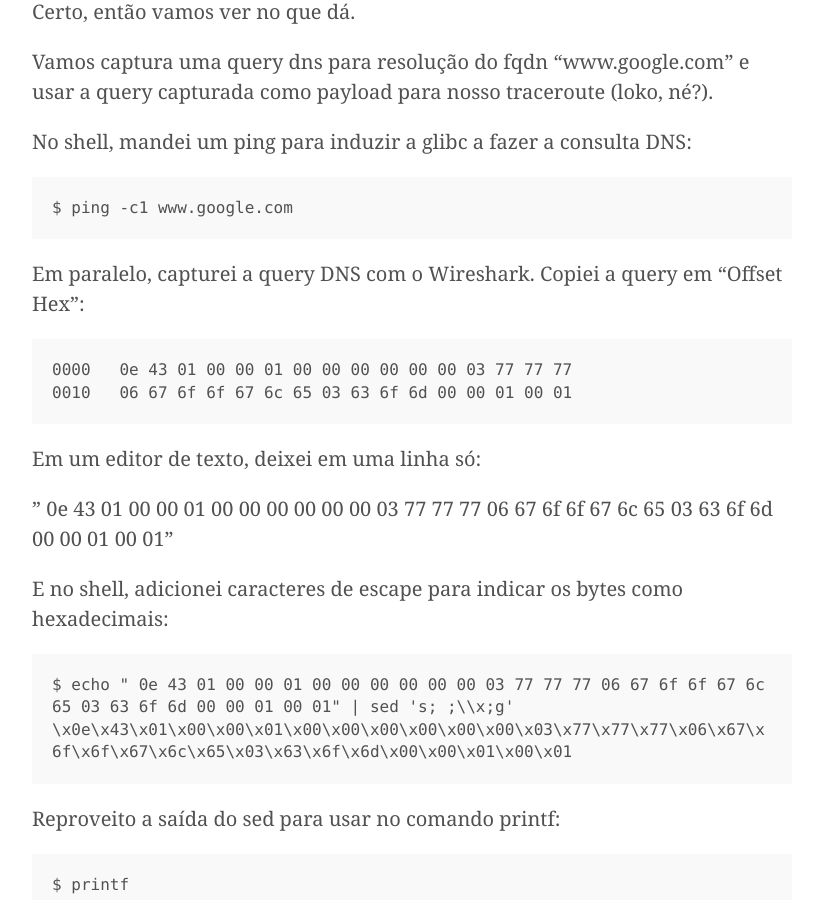
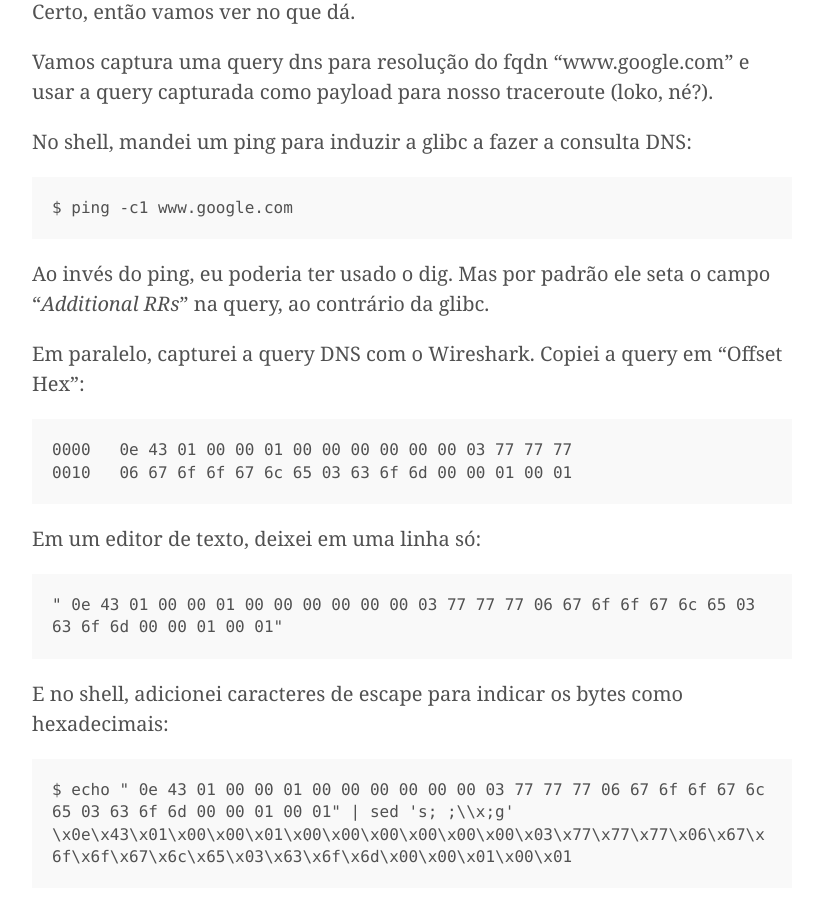
Before and after one commit to Kingm0b/jekyll-minimal-theme, a Jekyll site: the page built from _posts/2017-01-10-dns-hijacking-isp.md, in a window 1280 px wide and 900 px high, scrolled down 5114 px. Shown: the whole window, without its empty margins (228-1041 px from the left). Built offline with Jekyll 4.4.1, drawn with Linux system fonts in a browser that asks for light colours.

Commit message:
Update 2017-01-10-dns-hijacking-isp.md

````diff
--- a/_posts/2017-01-10-dns-hijacking-isp.md
+++ b/_posts/2017-01-10-dns-hijacking-isp.md
@@ -208,6 +208,8 @@ No shell, mandei um ping para induzir a glibc a fazer a consulta DNS:
 $ ping -c1 www.google.com
 ```
 
+Ao invés do ping, eu poderia ter usado o dig. Mas por padrão ele seta o campo "*Additional RRs*" na query, ao contrário da glibc.
+
 Em paralelo, capturei a query DNS com o Wireshark. Copiei a query em "Offset Hex":
 
 ```
@@ -217,7 +219,9 @@ Em paralelo, capturei a query DNS com o Wireshark. Copiei a query em "Offset Hex
 
 Em um editor de texto, deixei em uma linha só:
 
+```
 " 0e 43 01 00 00 01 00 00 00 00 00 00 03 77 77 77 06 67 6f 6f 67 6c 65 03 63 6f 6d 00 00 01 00 01"
+```
 
 E no shell, adicionei caracteres de escape para indicar os bytes como hexadecimais:
 
````
